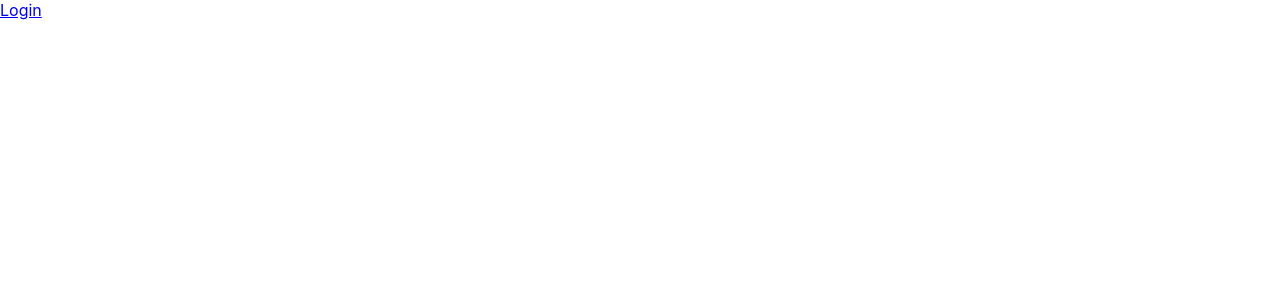
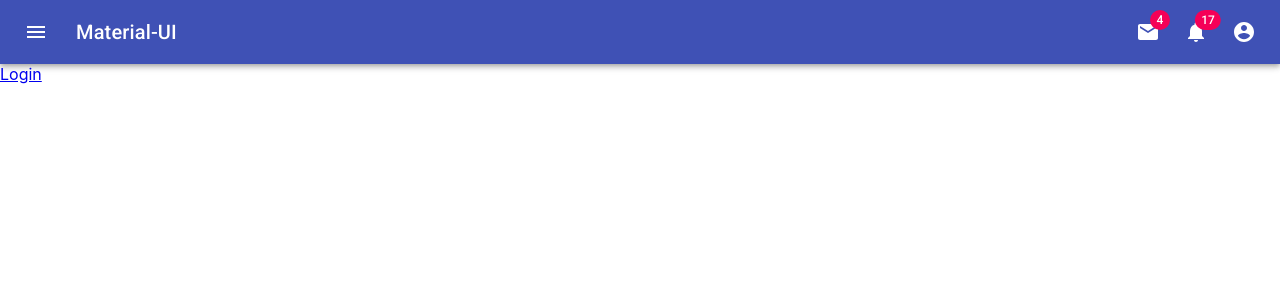
Before and after one commit to alexandre-peyrichout/mobea-react, a React (Create React App) app: page / in a window 1280 px wide. Shown: the top 300 px of the page. Built offline with nearby package versions, Linux system fonts and the light colour scheme.

Commit message:
navbar créée

```diff
--- a/package.json
+++ b/package.json
@@ -1,5 +1,4 @@
 {
-  "name": "eslint-prettier-airbnb-cra",
   "version": "0.1.0",
   "private": true,
   "dependencies": {
--- a/src/App.jsx
+++ b/src/App.jsx
@@ -3,8 +3,11 @@
 import Redirect from './pages/Redirect';
 import Signup from './pages/Signup';
 import Login from './pages/Login';
+import Navbar from '../src/components/Navbar';
 
 const App = () => (
+  <div>
+    <Navbar />
     <BrowserRouter>
       <div>
         <Route exact path="/" component={Redirect} />
@@ -16,6 +19,7 @@
         <Route path="/signup" component={Signup} />
       </div>
     </BrowserRouter>
+  </div>
 );
 
 export default App;
--- a/src/components/Navbar.jsx
+++ b/src/components/Navbar.jsx
@@ -0,0 +1,230 @@
+import React from 'react';
+import { fade, makeStyles } from '@material-ui/core/styles';
+import AppBar from '@material-ui/core/AppBar';
+import Toolbar from '@material-ui/core/Toolbar';
+import IconButton from '@material-ui/core/IconButton';
+import Typography from '@material-ui/core/Typography';
+import InputBase from '@material-ui/core/InputBase';
+import Badge from '@material-ui/core/Badge';
+import MenuItem from '@material-ui/core/MenuItem';
+import Menu from '@material-ui/core/Menu';
+import MenuIcon from '@material-ui/icons/Menu';
+import SearchIcon from '@material-ui/icons/Search';
+import AccountCircle from '@material-ui/icons/AccountCircle';
+import MailIcon from '@material-ui/icons/Mail';
+import NotificationsIcon from '@material-ui/icons/Notifications';
+import MoreIcon from '@material-ui/icons/MoreVert';
+
+const useStyles = makeStyles(theme => ({
+  grow: {
+    flexGrow: 1
+  },
+  menuButton: {
+    marginRight: theme.spacing(2)
+  },
+  title: {
+    display: 'none',
+    [theme.breakpoints.up('sm')]: {
+      display: 'block'
+    }
+  },
+  search: {
+    position: 'relative',
+    borderRadius: theme.shape.borderRadius,
+    backgroundColor: fade(theme.palette.common.white, 0.15),
+    '&:hover': {
+      backgroundColor: fade(theme.palette.common.white, 0.25)
+    },
+    marginRight: theme.spacing(2),
+    marginLeft: 0,
+    width: '100%',
+    [theme.breakpoints.up('sm')]: {
+      marginLeft: theme.spacing(3),
+      width: 'auto'
+    }
+  },
+  searchIcon: {
+    width: theme.spacing(7),
+    height: '100%',
+    position: 'absolute',
+    pointerEvents: 'none',
+    display: 'flex',
+    alignItems: 'center',
+    justifyContent: 'center'
+  },
+  inputRoot: {
+    color: 'inherit'
+  },
+  inputInput: {
+    padding: theme.spacing(1, 1, 1, 7),
+    transition: theme.transitions.create('width'),
+    width: '100%',
+    [theme.breakpoints.up('md')]: {
+      width: 200
+    }
+  },
+  sectionDesktop: {
+    display: 'none',
+    [theme.breakpoints.up('md')]: {
+      display: 'flex'
+    }
+  },
+  sectionMobile: {
+    display: 'flex',
+    [theme.breakpoints.up('md')]: {
+      display: 'none'
+    }
+  }
+}));
+
+export default function PrimarySearchAppBar() {
+  const classes = useStyles();
+  const [anchorEl, setAnchorEl] = React.useState(null);
+  const [mobileMoreAnchorEl, setMobileMoreAnchorEl] = React.useState(null);
+
+  const isMenuOpen = Boolean(anchorEl);
+  const isMobileMenuOpen = Boolean(mobileMoreAnchorEl);
+
+  const handleProfileMenuOpen = event => {
+    setAnchorEl(event.currentTarget);
+  };
+
+  const handleMobileMenuClose = () => {
+    setMobileMoreAnchorEl(null);
+  };
+
+  const handleMenuClose = () => {
+    setAnchorEl(null);
+    handleMobileMenuClose();
+  };
+
+  const handleMobileMenuOpen = event => {
+    setMobileMoreAnchorEl(event.currentTarget);
+  };
+
+  const menuId = 'primary-search-account-menu';
+  const renderMenu = (
+    <Menu
+      anchorEl={anchorEl}
+      anchorOrigin={{ vertical: 'top', horizontal: 'right' }}
+      id={menuId}
+      keepMounted
+      transformOrigin={{ vertical: 'top', horizontal: 'right' }}
+      open={isMenuOpen}
+      onClose={handleMenuClose}
+    >
+      <MenuItem onClick={handleMenuClose}>Profile</MenuItem>
+      <MenuItem onClick={handleMenuClose}>My account</MenuItem>
+    </Menu>
+  );
+
+  const mobileMenuId = 'primary-search-account-menu-mobile';
+  const renderMobileMenu = (
+    <Menu
+      anchorEl={mobileMoreAnchorEl}
+      anchorOrigin={{ vertical: 'top', horizontal: 'right' }}
+      id={mobileMenuId}
+      keepMounted
+      transformOrigin={{ vertical: 'top', horizontal: 'right' }}
+      open={isMobileMenuOpen}
+      onClose={handleMobileMenuClose}
+    >
+      <MenuItem>
+        <IconButton aria-label="show 4 new mails" color="inherit">
+          <Badge badgeContent={4} color="secondary">
+            <MailIcon />
+          </Badge>
+        </IconButton>
+        <p>Messages</p>
+      </MenuItem>
+      <MenuItem>
+        <IconButton aria-label="show 11 new notifications" color="inherit">
+          <Badge badgeContent={11} color="secondary">
+            <NotificationsIcon />
+          </Badge>
+        </IconButton>
+        <p>Notifications</p>
+      </MenuItem>
+      <MenuItem onClick={handleProfileMenuOpen}>
+        <IconButton
+          aria-label="account of current user"
+          aria-controls="primary-search-account-menu"
+          aria-haspopup="true"
+          color="inherit"
+        >
+          <AccountCircle />
+        </IconButton>
+        <p>Profile</p>
+      </MenuItem>
+    </Menu>
+  );
+
+  return (
+    <div className={classes.grow}>
+      <AppBar position="static">
+        <Toolbar>
+          <IconButton
+            edge="start"
+            className={classes.menuButton}
+            color="inherit"
+            aria-label="open drawer"
+          >
+            <MenuIcon />
+          </IconButton>
+          <Typography className={classes.title} variant="h6" noWrap>
+            Material-UI
+          </Typography>
+          {/* <div className={classes.search}>
+            <div className={classes.searchIcon}>
+              <SearchIcon />
+            </div>
+            <InputBase
+              placeholder="Search…"
+              classes={{
+                root: classes.inputRoot,
+                input: classes.inputInput,
+              }}
+              inputProps={{ 'aria-label': 'search' }}
+            />
+          </div> */}
+          <div className={classes.grow} />
+          <div className={classes.sectionDesktop}>
+            <IconButton aria-label="show 4 new mails" color="inherit">
+              <Badge badgeContent={4} color="secondary">
+                <MailIcon />
+              </Badge>
+            </IconButton>
+            <IconButton aria-label="show 17 new notifications" color="inherit">
+              <Badge badgeContent={17} color="secondary">
+                <NotificationsIcon />
+              </Badge>
+            </IconButton>
+            <IconButton
+              edge="end"
+              aria-label="account of current user"
+              aria-controls={menuId}
+              aria-haspopup="true"
+              onClick={handleProfileMenuOpen}
+              color="inherit"
+            >
+              <AccountCircle />
+            </IconButton>
+          </div>
+          <div className={classes.sectionMobile}>
+            <IconButton
+              aria-label="show more"
+              aria-controls={mobileMenuId}
+              aria-haspopup="true"
+              onClick={handleMobileMenuOpen}
+              color="inherit"
+            >
+              <MoreIcon />
+            </IconButton>
+          </div>
+        </Toolbar>
+      </AppBar>
+      {renderMobileMenu}
+      {renderMenu}
+    </div>
+  );
+}
--- a/src/index.jsx
+++ b/src/index.jsx
@@ -19,6 +19,7 @@
   <Provider store={store}>
     <App />
   </Provider>,
+
   // eslint-disable-next-line no-undef
   document.getElementById('root')
 );
```
Also changed, not shown: 1 other file (tests, documents, lock files or other folders). Lines whose indentation alone changed are shown as unchanged.
